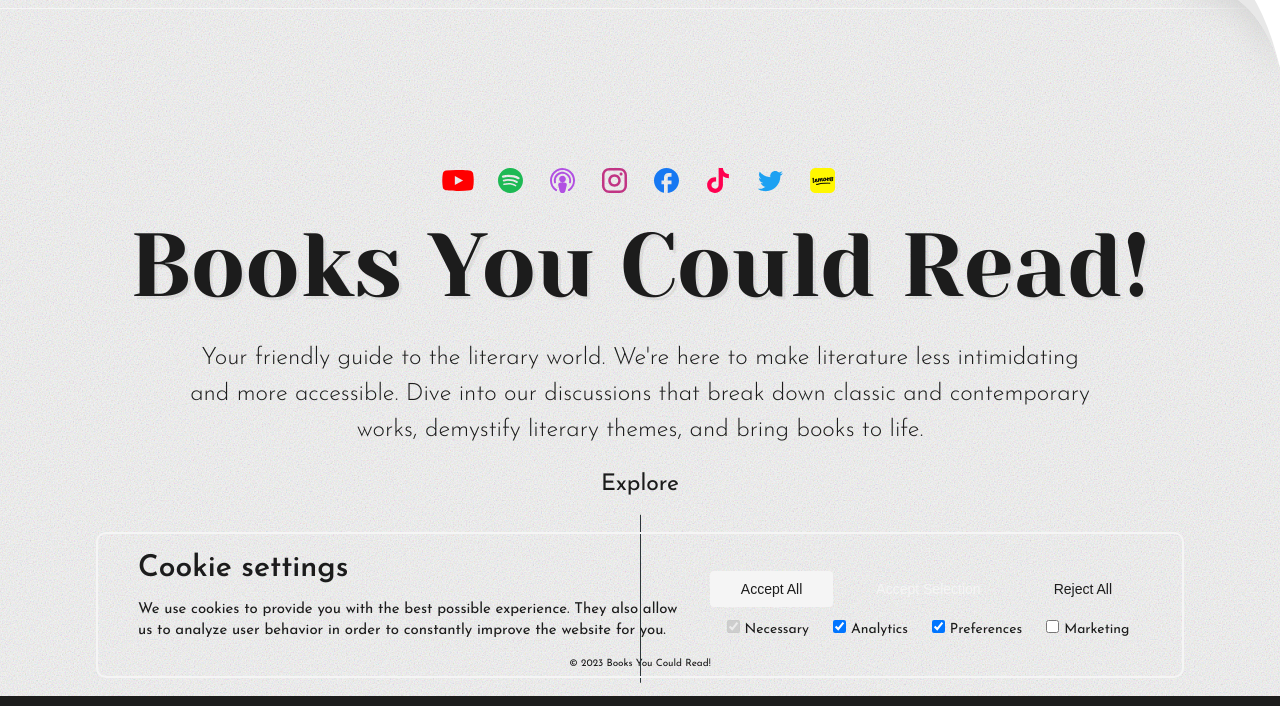
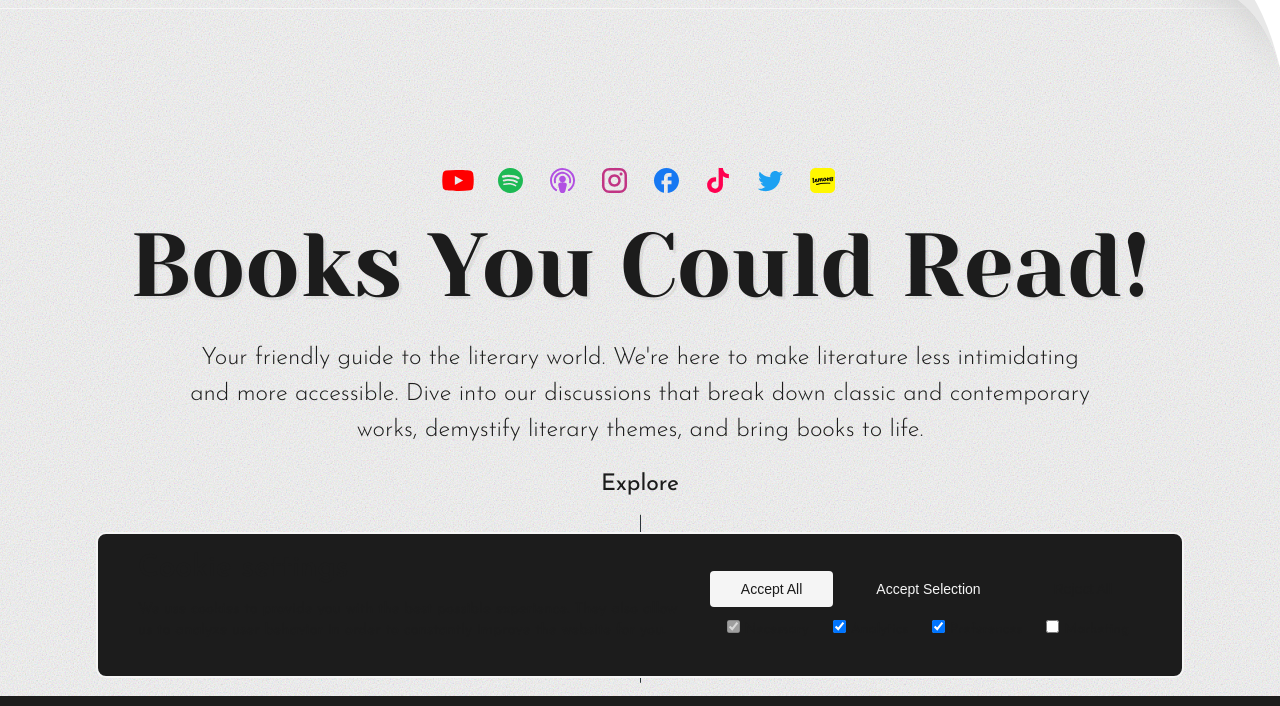
Before and after one commit to OQVA-Digital/Books-You-Could-Read, an Astro site: page / in a window 1280 px wide. Shown: the part 102-808 px from the top of the page. Built offline with nearby package versions, Linux system fonts and the light colour scheme; Astro itself is replaced by a stand-in of ours.

Commit message:
Update CookieConsent.astro

```diff
--- a/src/components/CookieConsent.astro
+++ b/src/components/CookieConsent.astro
@@ -84,7 +84,7 @@ function setConsent(consent) {
     bottom: 2rem;
     left: 1rem;
     right: 1rem;
-    background-color: var(--light-1);
+    background-color: var(--dark);
     color: var(--secondary-1);
     padding: 2rem clamp(1.3rem,5vw,4rem) 2rem;
     text-align: center;
```
